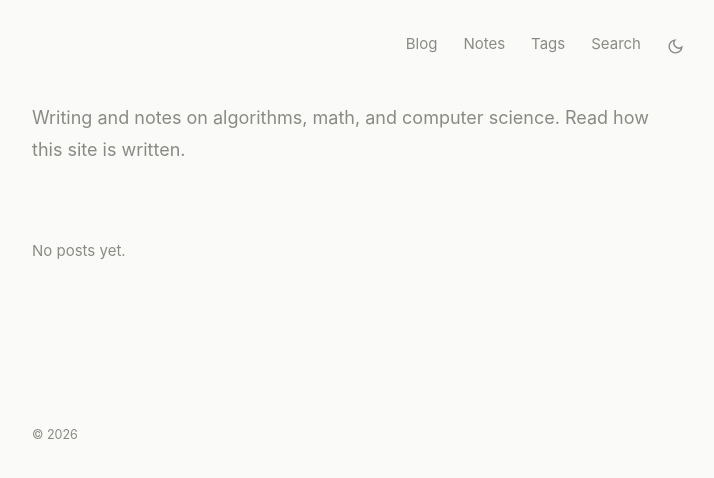
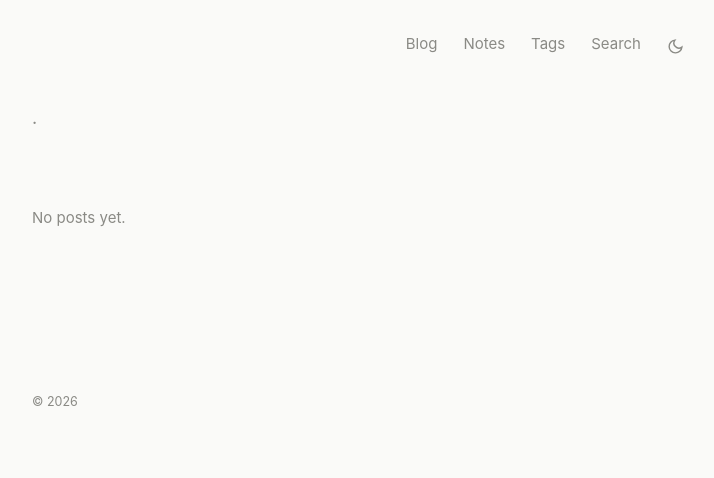
Before and after one commit to hvardhann/hvardhann.github.io, a Jekyll site: the page built from index.html, in a window 1280 px wide. Shown: the top 478 px of the page, without its empty margins (292-1006 px from the left). Built offline with Jekyll 4.4.1, drawn with Linux system fonts in a browser that asks for light colours.

Commit message:
Update index.html

```diff
--- a/index.html
+++ b/index.html
@@ -1,7 +1,7 @@
 ---
 layout: default
 ---
-<p class="intro">Writing and notes on algorithms, math, and computer science. Read <a href="{{ '/how-i-write/' | relative_url }}">how this site is written</a>.</p>
+<p class="intro"></a>.</p>
 
 {% assign recent = site.posts | slice: 0, 5 %}
 {% if recent.size == 0 %}
```
